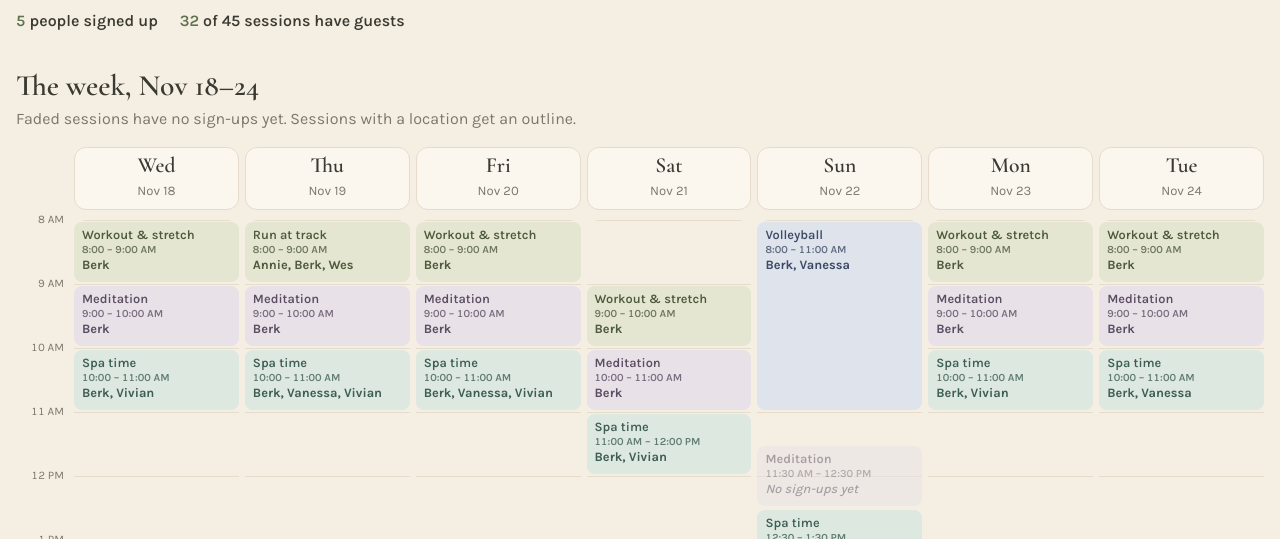
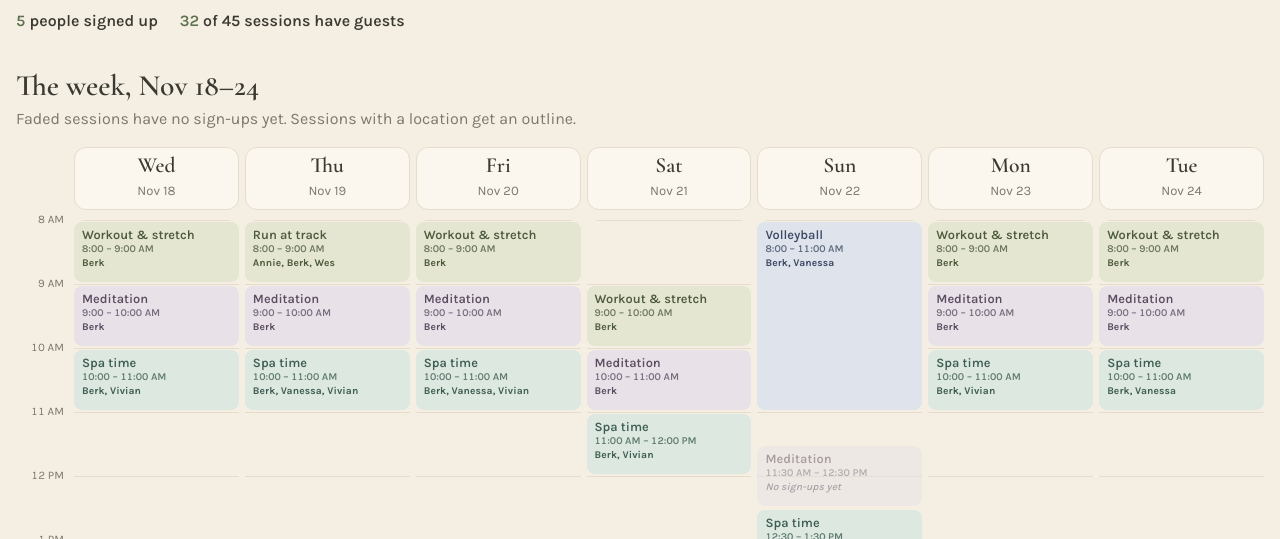
Before and after one commit to elantimmons/elans-retreat, a plain HTML site: page planner-k7m2x9/index.html in a window 1280 px wide. Shown: the part 227-766 px from the top of the page. Drawn offline with nearby package versions, Linux system fonts and the light colour scheme.

Commit message:
Planner: smaller names and auto-fit text inside each session
Co-Authored-By: Claude Opus 5.5 <noreply@anthropic.com>

```diff
--- a/planner-k7m2x9/index.html
+++ b/planner-k7m2x9/index.html
@@ -84,10 +84,14 @@ button { font: inherit; cursor: pointer; }
 }
 .slot:hover { border-color: currentColor; }
 .slot:focus-visible { outline: 2px solid var(--accent); outline-offset: 2px; }
+/* Child sizes are in em so the auto-fit can shrink a whole session by changing one font-size. */
+.slot > span { min-width: 0; max-width: 100%; overflow-wrap: anywhere; }
 .slot .nm { font-weight: 600; }
-.slot .when { font-size: 0.68rem; font-weight: 600; opacity: 0.78; font-variant-numeric: tabular-nums; }
-.slot .who { font-weight: 700; }
-.slot .where { display: flex; align-items: center; gap: 3px; font-size: 0.72rem; font-weight: 600; }
+.slot .when { font-size: 0.82em; font-weight: 600; opacity: 0.78; font-variant-numeric: tabular-nums; }
+.slot .who { font-size: 0.8em; font-weight: 700; letter-spacing: 0.01em; }
+.slot .where { display: flex; align-items: center; gap: 3px; font-size: 0.86em; font-weight: 600; }
+.slot.no-time .when { display: none; }
+.slot.pin-only .where .ltxt { display: none; }
 .slot .where svg { width: 10px; height: 10px; flex: none; }
 .slot.empty { opacity: 0.5; }
 .slot.empty .who { font-weight: 500; font-style: italic; }
@@ -342,7 +346,7 @@ footer { color: var(--muted); font-size: 0.9rem; max-width: 64ch; }
     b.appendChild(el("span", "nm", x.s.short || x.s.name));
     b.appendChild(el("span", "when", b.classList.contains("compact") ? clock(x.s.start) : x.s.time));
     b.appendChild(el("span", "who", who.length ? who.join(", ") : "No sign-ups yet"));
-    if (loc) { var w = el("span", "where"); w.innerHTML = PIN; w.appendChild(document.createTextNode(loc)); b.appendChild(w); }
+    if (loc) { var w = el("span", "where"); w.innerHTML = PIN; w.appendChild(el("span", "ltxt", loc)); w.title = loc; b.appendChild(w); }
     b.classList.toggle("empty", !who.length);
     b.classList.toggle("has-loc", !!loc);
     b.setAttribute("aria-label", x.d.long + " " + x.d.date + ", " + x.s.time + ", " + x.s.name + ". " +
@@ -396,8 +400,27 @@ footer { color: var(--muted); font-size: 0.9rem; max-width: 64ch; }
     });
     return { text: ["RETREAT PLANNER · LOCATIONS (Nov 18–24)", "Locations set: " + n].concat(lines).join("\n"), count: n };
   }
+  // Shrink a session's text until it fits its box; as a last resort drop the time line (the rail shows it).
+  function overflows(b) { return b.scrollHeight > b.clientHeight + 1 || b.scrollWidth > b.clientWidth + 1; }
+  function shrink(b) {
+    var size = 0.8; b.style.fontSize = size + "rem";
+    while (overflows(b) && size > 0.56) { size = Math.round((size - 0.04) * 100) / 100; b.style.fontSize = size + "rem"; }
+  }
+  // Stages: smaller text → hide the time (the rail shows it) → show only a pin for the location (tap for details).
+  function fitSlot(b) {
+    b.classList.remove("no-time", "pin-only");
+    shrink(b);
+    if (overflows(b)) { b.classList.add("no-time"); shrink(b); }
+    if (overflows(b)) { b.classList.add("pin-only"); shrink(b); }
+  }
+  function fitAll() { slots.forEach(function (x) { fitSlot(x.b); }); }
+  var fitTimer = null;
+  window.addEventListener("resize", function () { clearTimeout(fitTimer); fitTimer = setTimeout(fitAll, 120); });
+  if (document.fonts && document.fonts.ready) document.fonts.ready.then(fitAll);
+
   function refresh() {
     slots.forEach(paintSlot);
+    fitAll();
     var r = buildText();
     preview.textContent = r.count ? r.text : "Tap a session in the calendar to add its location. Your changes will show up here.";
     countEl.innerHTML = r.count + "<small>" + (r.count === 1 ? "location" : "locations") + " set</small>";
```
